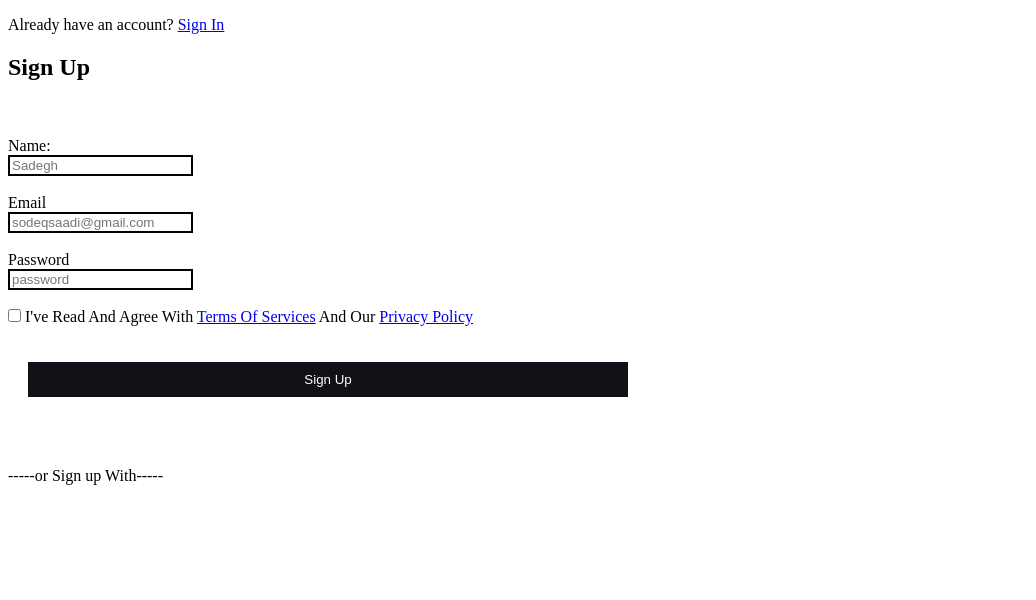
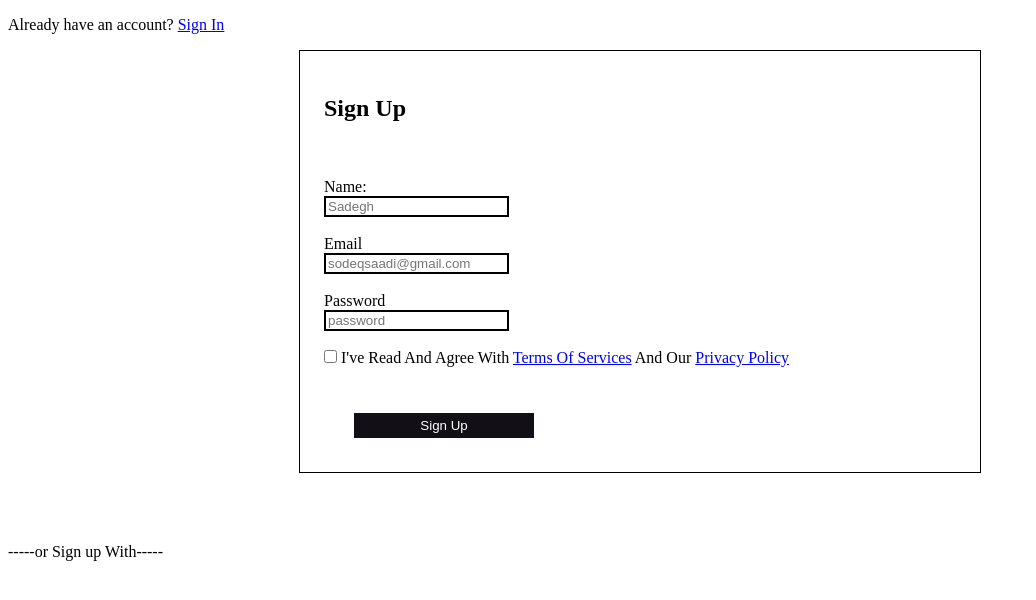
Before and after one commit to Laura-Nyaaga/html-tables-forms-web, a plain HTML site: page forms.html in a window 1280 px wide. Shown: the whole page, without its empty margins (0-1036 px from the left). Drawn offline with Linux system fonts and the light colour scheme.

Commit message:
add changes to all files

```diff
--- a/forms.html
+++ b/forms.html
@@ -6,23 +6,29 @@
     <title>Registration Form</title>
 
 <style>
+    #form{
+    border: solid 1px;
+    margin: auto;
+    width: 50%;
+    padding: 24px;
+    }
     .Sign Up{
-        width: 200px;
+        width: 100%;
         height: 500px;
-        margin-right: 300px;
+        margin-right: 300%%;
         background-color: antiquewhite;
         color: rgb(18, 17, 19);
         border-radius: 50%;
         text-align: center;
-        padding: 10px;
+        padding: 100px;
     }
     button{
         background-color: rgb(19, 15, 23);
         text-align: center;
-        border:  600px;
+        border:solid  10px;
         color: white;
-        width: 600px;
-        height: 35px;
+        width: 200px;
+        height: 45px;
         margin-left: 20px;
     }
     .input{
@@ -37,7 +43,7 @@
 <body>
 
     <p> Already have an account? <a href="index.html">Sign In</a></p>
-    <form>
+    <form id="form">
         <h2>Sign Up</h2><br><br>
         <label for="name">Name:</label><br>
        <input name="name" type="text" placeholder="Sadegh" required class="input"/><br><br>
```
Also changed, not shown: index.html (+14 -6 lines), tables.html (+2 -2 lines).
